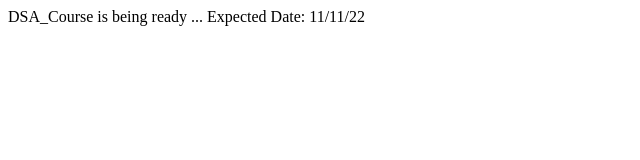
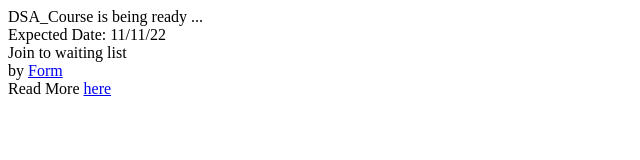
Before and after one commit to Big-oh-learn/Big-oh-learn.github.io, a plain HTML site: page DSA_Course/index.html in a window 1280 px wide. Shown: the whole page, without its empty margins (0-640 px from the left). Drawn offline with Linux system fonts and the light colour scheme.

Commit message:
Added More details for DSA course

```diff
--- a/DSA_Course/index.html
+++ b/DSA_Course/index.html
@@ -8,6 +8,9 @@
 </head>
 <body>
     DSA_Course is being ready ...
-    Expected Date: 11/11/22
+    <br>Expected Date: 11/11/22
+    <br>Join to waiting list
+    <br>by <a href="https://forms.gle/LMsZbWgr8vQHgbbg8">Form</a>
+    <br>Read More <a href="/docs/DSA_course.md">here</a>
 </body>
 </html>
```
Also changed, not shown: 1 other file.
